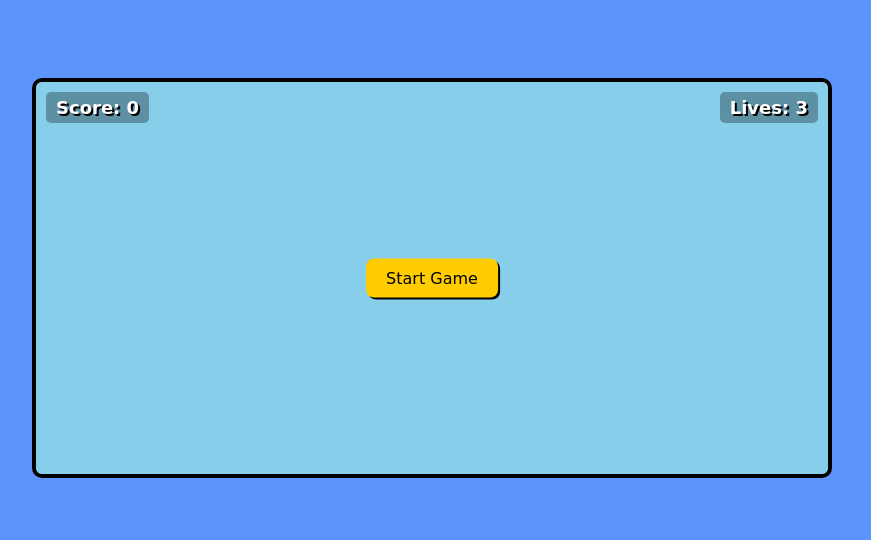
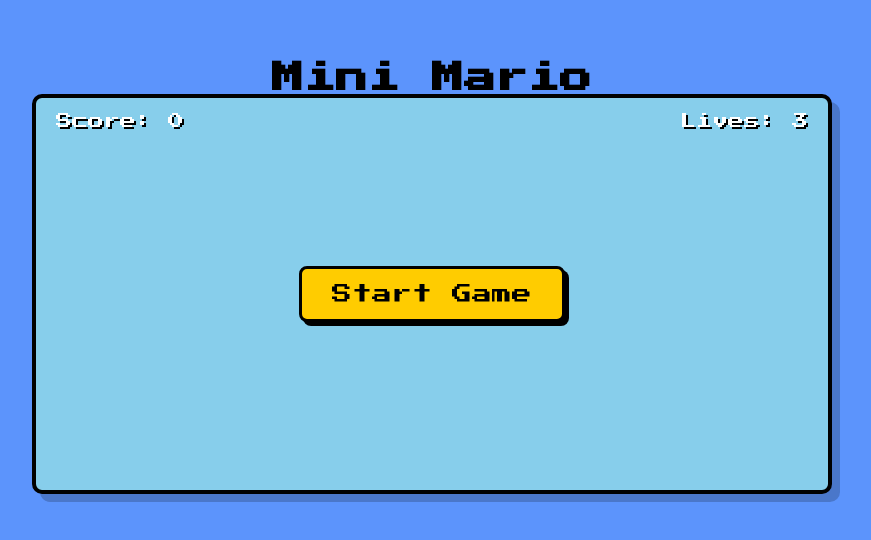
Before and after one commit to arjunharshana/gameproject, a plain HTML site: page index.html in a window 1280 px wide. Shown: the part 122-662 px from the top of the page, without its empty margins (208-1079 px from the left). Drawn offline with Linux system fonts and the light colour scheme.

Commit message:
jump fix ui fix

```diff
--- a/index.html
+++ b/index.html
@@ -8,6 +8,7 @@
     <script defer src="game.js"></script>
   </head>
   <body>
+    <div> <h1>Mini Mario</h1></div>
     <div id="game-container">
       <canvas id="game-canvas" width="800" height="400"></canvas>
       <div id="score-board">Score: 0</div>
--- a/styles.css
+++ b/styles.css
@@ -1,18 +1,34 @@
+@import url('https://fonts.googleapis.com/css2?family=Press+Start+2P&display=swap');
+
 * {
     margin: 0;
     padding: 0;
     box-sizing: border-box;
-  font-family: "Press Start 2P", cursive, sans-serif;
+    font-family: 'Press Start 2P', cursive;
 }
 
 body {
     background-color: #5c94fc;
     display: flex;
+    flex-direction: column; /* Stack heading and game-container */
     justify-content: center;
     align-items: center;
-  height: 100vh;
+    min-height: 100vh;
 }
 
+/* --- HEADING STYLES --- */
+#heading h1 {
+    font-size: 3.5rem;
+    font-weight: normal;
+    color: #f7e018; /* Yellow */
+    margin-bottom: 20px; /* Space between title and game box */
+    text-shadow:
+        -4px -4px 0 #fff, 4px -4px 0 #fff, -4px 4px 0 #fff, 4px 4px 0 #fff, /* White highlight */
+        -6px -6px 0 #e52521, 6px -6px 0 #e52521, -6px 6px 0 #e52521, 6px 6px 0 #e52521, /* Red outline */
+        -8px -8px 0 #000, 8px -8px 0 #000, -8px 8px 0 #000, 8px 8px 0 #000; /* Black shadow */
+}
+
+/* --- GAME CONTAINER & CANVAS --- */
 #game-container {
     position: relative;
     width: 800px;
@@ -21,81 +37,72 @@ body {
     background-color: #87ceeb;
     overflow: hidden;
     border-radius: 10px;
+    box-shadow: 8px 8px 0 rgba(0, 0, 0, 0.2);
 }
 
 #game-canvas {
-  background-color: #87ceeb;
+    background-color: transparent;
     display: block;
 }
 
+/* --- SCORE AND LIVES BOARD --- */
 #score-board,
 #lives-board {
     position: absolute;
-  top: 10px;
-  font-size: 18px;
-  font-weight: bold;
+    top: 15px;
+    font-size: 16px;
     color: #fff;
     text-shadow: 2px 2px 0 #000;
-  padding: 5px 10px;
-  background-color: rgba(0, 0, 0, 0.3);
-  border-radius: 5px;
 }
 
-#score-board {
-  left: 10px;
+#score-board { left: 20px; }
+#lives-board { right: 20px; }
+
+/* --- MENU STYLES (NOW CONTAINS MESSAGE & BUTTONS) --- */
+#menu {
+    position: absolute; /* Position over the canvas */
+    top: 0;
+    left: 0;
+    width: 100%;
+    height: 100%;
+
+    display: flex; /* Use Flexbox for internal layout */
+    flex-direction: column; /* Stack message and buttons vertically */
+    justify-content: center; /* Center vertically */
+    align-items: center;     /* Center horizontally */
+
+
+    z-index: 10; /* Ensure it's on top */
 }
 
-#lives-board {
-  right: 10px;
-}
-
-#menu {
-  position: absolute;
-  top: 50%;
-  left: 50%;
-  transform: translate(-50%, -50%);
-  text-align: center;
-}
-#menu.with-message {
-  top: 65%;
+#message-board {
+    font-size: 48px;
+    color: #fff;
+    text-shadow: 4px 4px 0 #000;
+    margin-bottom: 40px; /* Space between message and buttons */
+    /* Remove absolute positioning and transform from here */
+    /* text-align: center; No longer needed as #menu handles centering */
 }
 
 #menu button {
-  font-family: "Press Start 2P", cursive, sans-serif;
-  font-size: 16px;
-  padding: 10px 20px;
-  margin: 10px;
-  border: none;
+    font-size: 20px;
+    padding: 15px 30px;
+    border: 3px solid #000;
     border-radius: 8px;
     cursor: pointer;
     background-color: #ffcc00;
     color: #000;
-  box-shadow: 2px 2px 0 #000;
-  transition: all 0.2s;
+    box-shadow: 4px 4px 0 #000;
+    transition: all 0.1s ease-out;
 }
 
 #menu button:hover {
     background-color: #ffd633;
-  transform: translateY(-2px);
-  box-shadow: 4px 4px 0 #000;
+    transform: translate(-2px, -2px);
+    box-shadow: 6px 6px 0 #000;
 }
 
 #menu button:active {
-  transform: translateY(1px);
-  box-shadow: 1px 1px 0 #000;
+    transform: translate(2px, 2px);
+    box-shadow: 2px 2px 0 #000;
 }
-
-#message-board {
-  position: absolute;
-  top: 35%;
-  left: 50%;
-  transform: translate(-50%, -50%);
-  font-size: 48px;
-  color: #fff;
-  text-shadow: 3px 3px 0 #000;
-  text-align: center;
-}
-
-#menu.with-message {
-  top: 70%;
-}
```
Also changed, not shown: assets/enemy.png (renamed from images/enemy.png). Lines whose indentation alone changed are shown as unchanged.
